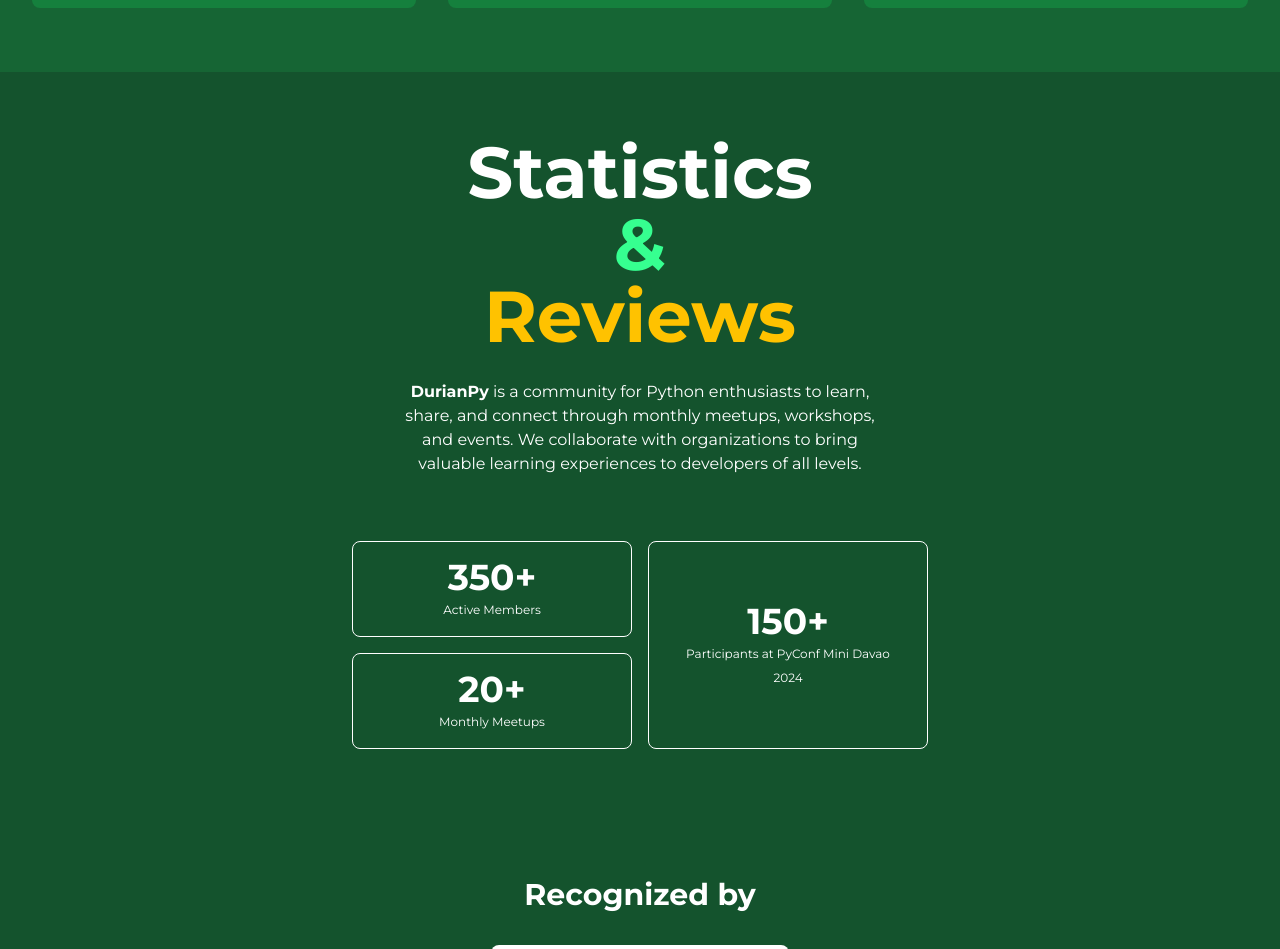
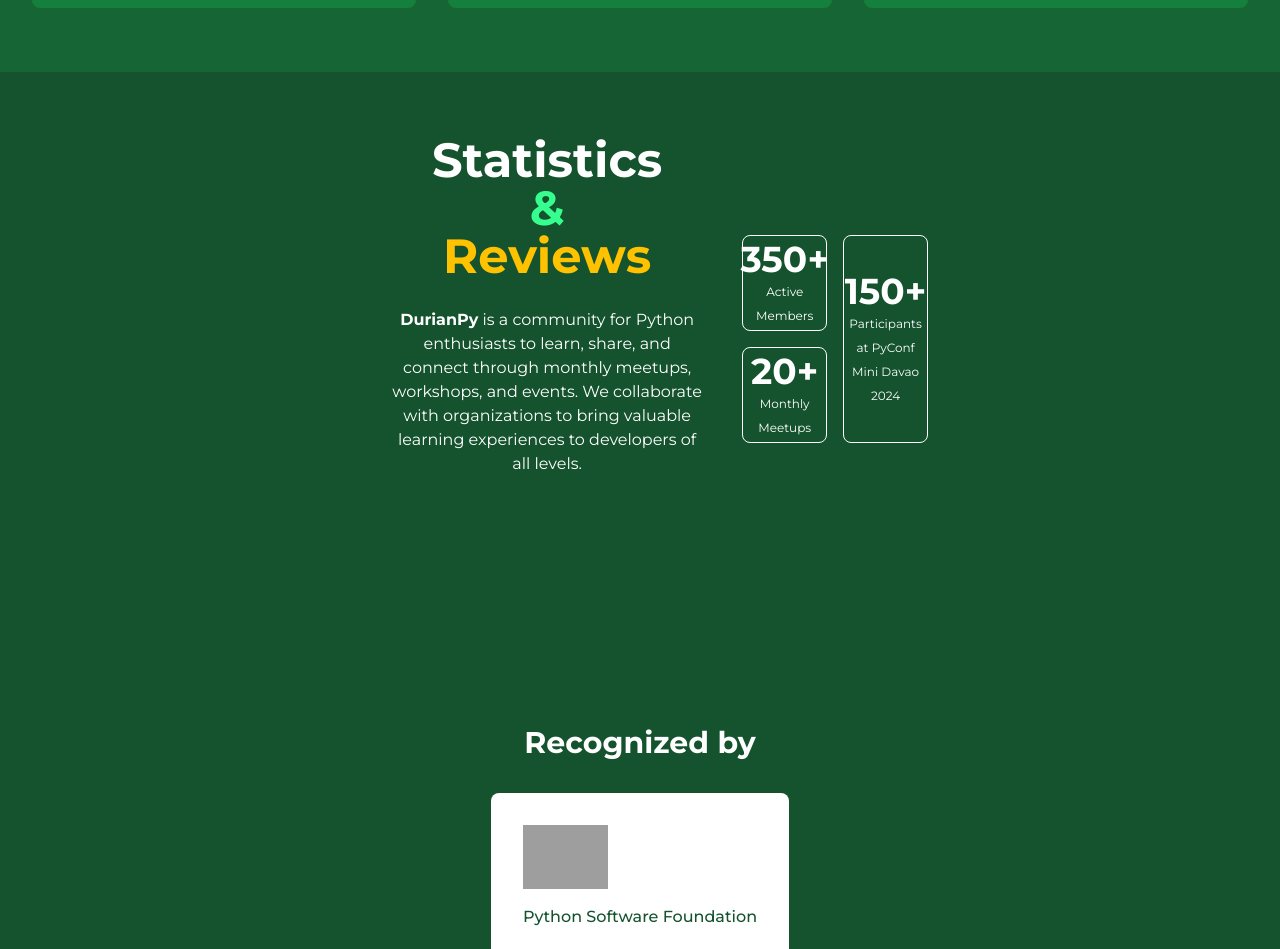
Before and after one commit to DurianPy-Davao-Python-User-Group/DurianPy-Official-Website, a Next.js app: page / in a window 1280 px wide. Shown: the part 1016-1965 px from the top of the page. Built offline with nearby package versions, Linux system fonts and the light colour scheme; grey boxes are pictures that could not be loaded.

Commit message:
fix: minor responsiveness fixes

```diff
--- a/app/components/home/StatsAndReviews.tsx
+++ b/app/components/home/StatsAndReviews.tsx
@@ -88,10 +88,10 @@
   return (
     <section ref={sectionRef} className="bg-green-900 py-16 text-white">
       <Container>
-        <div className="flex flex-col items-center px-8 xl:px-[320px] 2xl:flex-row 2xl:px-0 2xl:justify-between">
+        <div className="flex flex-col items-center px-8 xl:px-[320px] lg:flex-row 2xl:px-0 2xl:justify-between">
           <div className="w-full">
             {/* Section Title */}
-            <div className="text-center 2xl:text-left text-3xl xl:text-7xl font-bold xl:leading-none text-white pb-7 px-2 sm:px-10 md:px-16 lg:px-10 xl:px-20 2xl:px-5">
+            <div className="text-center 2xl:text-left text-3xl lg:text-5xl font-bold xl:leading-none text-white pb-7 px-2 sm:px-10 md:px-16 lg:px-10 xl:px-20 2xl:px-5">
               <h2>
                 Statistics <span className="text-midoriGreen">&</span> <br />
                 <span className="text-centerStage">Reviews</span>
@@ -99,7 +99,7 @@
             </div>
 
             {/* Section Description */}
-            <div className="text-center 2xl:text-left pb-7 xl:pb-[121px] sm:px-10 md:px-16 lg:px-32 xl:px-10 2xl:px-5 lg:pr-99 2xl:pr-72">
+            <div className="text-center 2xl:text-left pb-7 xl:pb-[121px] sm:px-10 md:px-16 lg:px-12 xl:px-10 2xl:px-5 lg:pr-99 2xl:pr-72">
               <p className="text-white">
                 <span className="font-bold">DurianPy</span> is a community for
                 Python enthusiasts to learn, share, and connect through monthly
```
